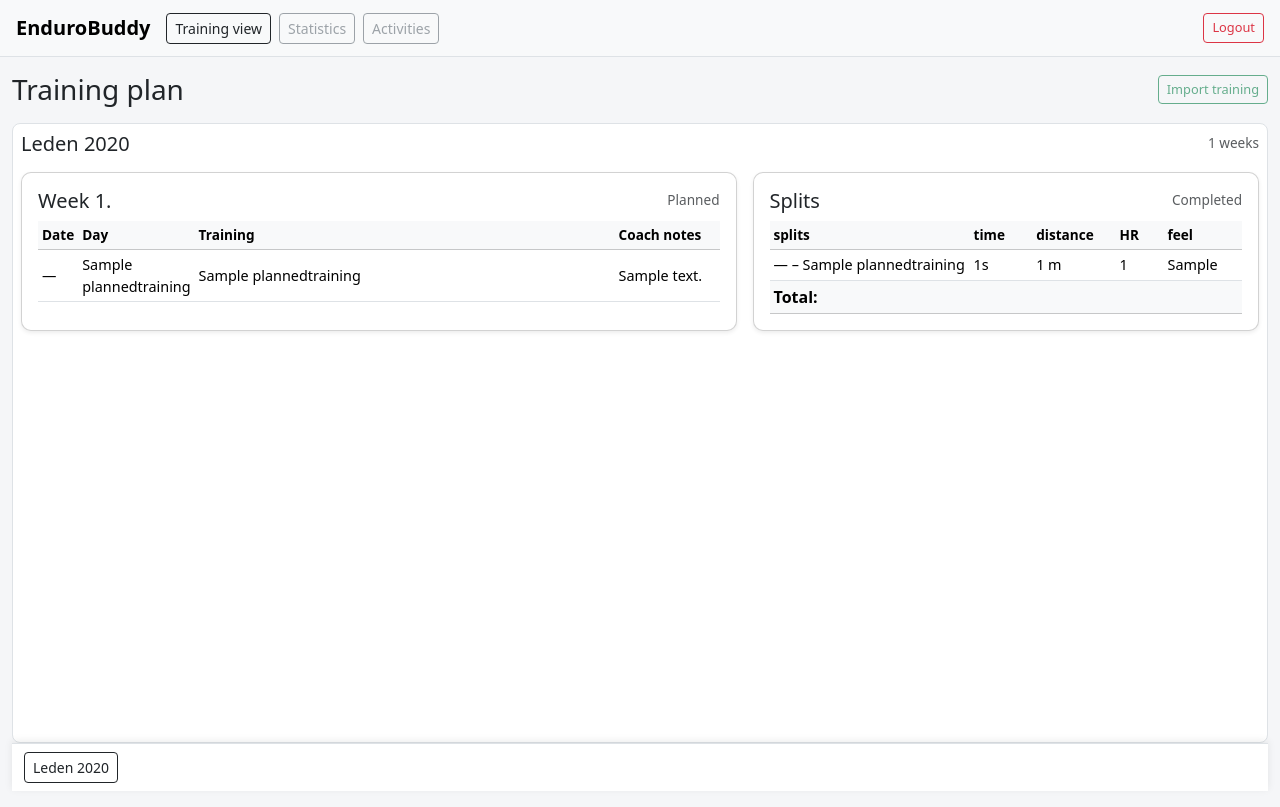
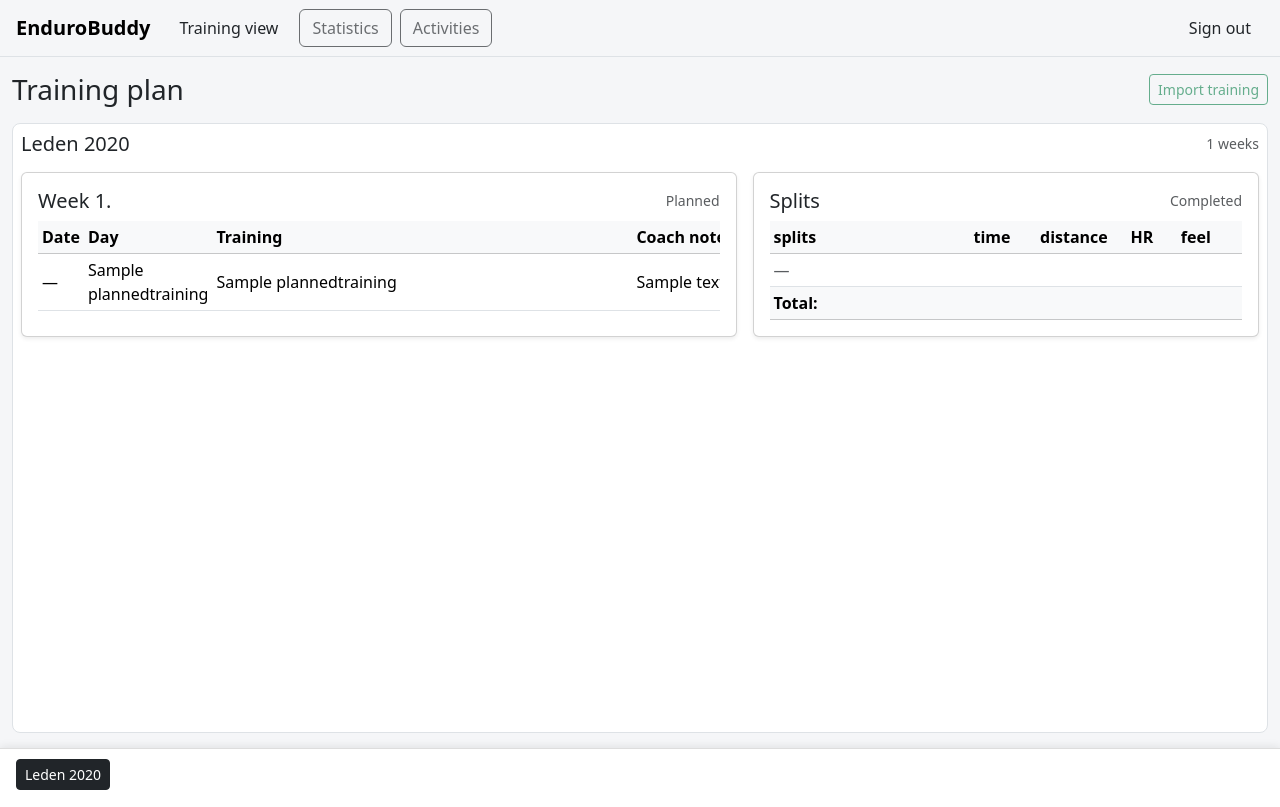
Before and after one commit to gyarab/enduroBuddy, a Django app: page / in a window 1280 px wide. Run offline with Django 5.2, Linux system fonts and the light colour scheme; a user stored in the database is signed in; tables that the repository leaves empty hold one stand-in row (values such as "Sample post").

Commit message:
edited dash.html, dash.css, dash.js, edited motnh switcher w, window for traing w, only one mothn per butoon w

```diff
--- /dev/null
+++ b/backend/dashboard/static/dashboard/dashboard.css
@@ -0,0 +1,43 @@
+:root{
+  --monthbar-h: 10px;
+}
+
+/* PAGE background + reserve space for bottom bar */
+.eb-page{
+  background: #f5f6f8;
+  padding-bottom: var(--monthbar-h);
+}
+
+/* Scroll area above bottom bar */
+.eb-scrollwrap{
+  height: calc(100vh - 180px - var(--monthbar-h));
+  overflow: auto;
+}
+
+/* ===== Month containers (JS shows exactly one) ===== */
+.month-container{ display: none; }
+.month-container.active{ display: block; }
+
+/* ===== Month switcher fixed bottom ===== */
+.eb-month-switcher{
+  position: fixed;
+  left: 0;
+  right: 0;
+  bottom: 0;
+  z-index: 1030;
+
+  background: #fff;
+  border-top: 1px solid #ddd;
+  box-shadow: 0 -2px 8px rgba(0,0,0,0.08);
+}
+
+.eb-month-switcher .container-fluid{
+  padding: 10px 0;
+}
+
+/* active button highlight */
+.month-btn.active{
+  background: #212529;
+  color: #fff;
+  border-color: #212529;
+}
--- a/backend/static/dashboard/dashboard.css
+++ /dev/null
@@ -1,80 +0,0 @@
-/* =========================
-   PAGE
-   ========================= */
-.eb-page {
-  background: #f5f6f8;
-}
-
-
-/* =========================
-   MAIN SCROLL WRAPPER
-   – jeden společný scroll pro plán + splity
-   ========================= */
-.eb-scrollwrap {
-  height: calc(100vh - 180px); /* header + month switcher */
-  overflow-y: auto;
-  padding-bottom: 24px; /* aby poslední týden nebyl nalepený na spodku */
-}
-
-
-/* =========================
-   WEEK SPACING
-   ========================= */
-.eb-week-card {
-  margin-bottom: 32px;
-}
-
-
-/* =========================
-   TABLES
-   ========================= */
-.table {
-  background: #fff;
-}
-
-.table thead th {
-  font-weight: 600;
-  font-size: 0.85rem;
-}
-
-.table tbody td {
-  vertical-align: middle;
-  font-size: 0.9rem;
-}
-
-
-/* =========================
-   CARD TWEAKS
-   ========================= */
-.card {
-  border-radius: 10px;
-}
-
-.card-body {
-  padding: 16px;
-}
-
-
-/* =========================
-   MONTH SWITCHER (sticky bottom)
-   ========================= */
-.eb-month-switcher {
-  position: sticky;
-  bottom: 0;
-  background: #ffffff;
-  border-top: 1px solid #ddd;
-  z-index: 1030;
-  box-shadow: 0 -2px 8px rgba(0, 0, 0, 0.08);
-}
-
-
-/* =========================
-   SMALL VISUAL HELPERS
-   ========================= */
-.text-muted {
-  font-size: 0.85rem;
-}
-
-button.btn-sm {
-  font-size: 0.8rem;
-}
--- a/backend/templates/base.html
+++ b/backend/templates/base.html
@@ -2,41 +2,41 @@
 <!doctype html>
 <html lang="en">
   <head>
-    <meta charset="utf-8">
+    <meta charset="utf-8" />
+    <meta name="viewport" content="width=device-width, initial-scale=1" />
     <title>{% block title %}EnduroBuddy{% endblock %}</title>
-    <meta name="viewport" content="width=device-width, initial-scale=1">
 
-    <!-- ✅ BOOTSTRAP CSS -->
+    <!-- Bootstrap CSS (CDN) -->
     <link
       href="https://cdn.jsdelivr.net/npm/bootstrap@5.3.2/dist/css/bootstrap.min.css"
       rel="stylesheet"
-    >
+    />
 
-    <!-- APP CSS -->
+    <!-- Dashboard CSS -->
     <link rel="stylesheet" href="{% static 'dashboard/dashboard.css' %}">
-
     {% block head %}{% endblock %}
   </head>
 
   <body class="eb-page">
-
-    <!-- NAVBAR -->
-    <nav class="navbar navbar-expand-lg navbar-light bg-light border-bottom">
+    <!-- TOP NAVBAR -->
+    <nav class="navbar navbar-expand-lg eb-navbar border-bottom">
       <div class="container-fluid px-3">
         <a class="navbar-brand fw-bold" href="/">EnduroBuddy</a>
 
-        <div class="d-flex gap-2">
-          <a class="btn btn-outline-dark btn-sm" href="/">Training view</a>
-          <a class="btn btn-outline-secondary btn-sm disabled">Statistics</a>
-          <a class="btn btn-outline-secondary btn-sm disabled">Activities</a>
+        <div class="d-flex gap-2 align-items-center">
+          <a class="btn eb-navbtn" href="/">Training view</a>
+          <a class="btn eb-navbtn disabled" href="#" aria-disabled="true">Statistics</a>
+          <a class="btn eb-navbtn disabled" href="#" aria-disabled="true">Activities</a>
         </div>
 
         <div class="ms-auto">
           {% if user.is_authenticated %}
-            <form method="post" action="{% url 'logout' %}">
+            <form method="post" action="{% url 'logout' %}" class="m-0">
               {% csrf_token %}
-              <button class="btn btn-outline-danger btn-sm">Logout</button>
+              <button type="submit" class="btn eb-logoutbtn">Sign out</button>
             </form>
+          {% else %}
+            <a class="btn eb-navbtn" href="{% url 'login' %}">Login</a>
           {% endif %}
         </div>
       </div>
@@ -44,9 +44,11 @@
 
     {% block content %}{% endblock %}
 
-    <!-- ✅ BOOTSTRAP JS -->
+    <!-- Bootstrap JS (CDN) -->
     <script src="https://cdn.jsdelivr.net/npm/bootstrap@5.3.2/dist/js/bootstrap.bundle.min.js"></script>
 
+    <!-- Dashboard JS -->
+    <script src="{% static 'dashboard/dashboard.js' %}" defer></script>
     {% block scripts %}{% endblock %}
   </body>
 </html>
--- a/backend/templates/dashboard/dashboard.html
+++ b/backend/templates/dashboard/dashboard.html
@@ -13,21 +13,21 @@
   </div>
 
   <!-- ONE COMMON SCROLL AREA (plan + splits move together) -->
-  <div class="border rounded-3 bg-white p-2 eb-scrollwrap">
-
-    {# ===================== MONTHS (each month contains weeks) ===================== #}
+  <div class="border rounded-3 bg-white p-2 eb-scrollwrap" id="monthContentArea">
 
     {% for m in month_cards %}
+      <!-- MONTH CONTAINER (JS shows only one) -->
+      <div class="month-container" data-month-id="{{ m.id }}">
 
-    {# Anchor for month switcher buttons #}
-    <div id="month-{{ m.id }}" class="mb-3">
+        <!-- Month header -->
+        <div class="mb-3">
           <div class="d-flex align-items-center justify-content-between">
             <h5 class="mb-0">{{ m.label }}</h5>
             <small class="text-muted">{{ m.weeks|length }} weeks</small>
           </div>
         </div>
 
-    {# ===================== WEEKS (cards side by side) ===================== #}
+        <!-- Weeks -->
         {% for w in m.weeks %}
           <div class="mb-4">
             <div class="row g-3 align-items-stretch">
@@ -55,7 +55,6 @@
                         <tbody>
                           {% for t in w.planned_trainings.all %}
                             <tr>
-                      {# Date (pokud model nemá date, nahraď třeba t.date_label) #}
                               <td>
                                 {% if t.date %}
                                   {{ t.date|date:"j.n." }}
@@ -64,7 +63,6 @@
                                 {% endif %}
                               </td>
 
-                      {# Day label (Mon/Tue...) - pokud nemáš, klidně zobraz t.day_label nebo — #}
                               <td>
                                 {% if t.day_label %}
                                   {{ t.day_label }}
@@ -73,10 +71,8 @@
                                 {% endif %}
                               </td>
 
-                      {# Training text #}
                               <td>{{ t.title }}</td>
 
-                      {# Coach notes #}
                               <td>{% if t.notes %}{{ t.notes }}{% endif %}</td>
                             </tr>
                           {% empty %}
@@ -116,37 +112,15 @@
                           </tr>
                         </thead>
 
+                        <!-- MVP placeholder (zatím bez názvů tréninků) -->
                         <tbody>
                           {% for t in w.planned_trainings.all %}
                             <tr>
-                      <td style="min-width: 200px;">
-                        {% if t.date %}{{ t.date|date:"j.n." }}{% else %}—{% endif %}
-                        – {{ t.title|default:"(no description)"|truncatechars:40 }}
-                      </td>
-
-                      {% if t.completed %}
-                      <td>
-                        {% if t.completed.time_seconds %}
-                        {{ t.completed.time_seconds }}s
-                        {% else %}
-                        —
-                        {% endif %}
-                      </td>
-                      <td>
-                        {% if t.completed.distance_m %}
-                        {{ t.completed.distance_m }} m
-                        {% else %}
-                        —
-                        {% endif %}
-                      </td>
-                      <td>{{ t.completed.avg_hr|default:"—" }}</td>
-                      <td>{{ t.completed.feel|default:"—" }}</td>
-                      {% else %}
                               <td class="text-muted">—</td>
-                      <td class="text-muted">—</td>
-                      <td class="text-muted">—</td>
-                      <td class="text-muted">—</td>
-                      {% endif %}
+                              <td></td>
+                              <td></td>
+                              <td></td>
+                              <td></td>
                             </tr>
                           {% empty %}
                             <tr>
@@ -154,7 +128,6 @@
                             </tr>
                           {% endfor %}
                         </tbody>
-
 
                         <tfoot class="table-light">
                           <tr>
@@ -174,6 +147,7 @@
           <div class="text-muted small mb-4">No weeks in this month yet.</div>
         {% endfor %}
 
+      </div>
     {% empty %}
       <div class="text-muted small">
         No months yet. Create a TrainingMonth in admin for your user.
@@ -182,14 +156,14 @@
 
   </div>
 
-  <!-- MONTH SWITCHER (sticky) -->
-  <div class="eb-month-switcher border-top bg-white">
-    <div class="container-fluid py-2">
-      <div class="d-flex gap-2 flex-wrap">
+  <!-- MONTH SWITCHER (fixed bottom) -->
+  <div class="eb-month-switcher">
+    <div class="container-fluid">
+      <div class="d-flex gap-2 overflow-auto px-3">
         {% for m in month_cards %}
-        <a class="btn btn-outline-dark btn-sm" href="#month-{{ m.id }}">
+          <button class="month-btn btn btn-outline-dark btn-sm flex-shrink-0" data-month-id="{{ m.id }}" type="button">
             {{ m.label }}
-        </a>
+          </button>
         {% empty %}
           <button class="btn btn-outline-dark btn-sm" disabled>No months</button>
         {% endfor %}
```
Also changed, not shown: backend/dashboard/static/dashboard/dashboard.js (added, +57 -0 lines), backend/static/css/app.css (deleted, +0 -10 lines), backend/static/css/dashboard.css (deleted, +0 -169 lines), backend/static/js/dashboard.js (deleted, +0 -18 lines). Lines whose indentation alone changed are shown as unchanged.
